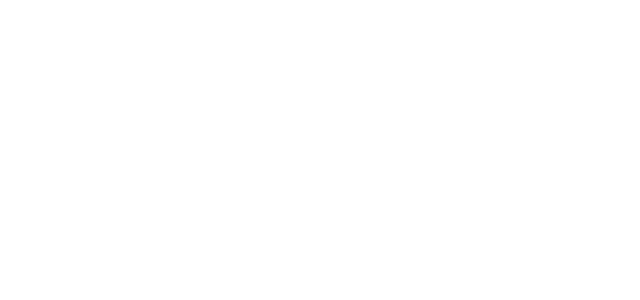
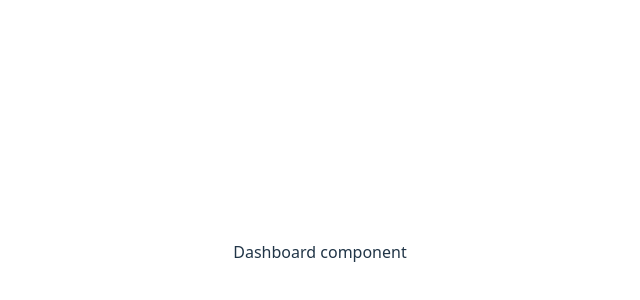
Before and after one commit to paridaq/employee-management-frontend, a React (Vite) app in the folder my-app/: page /dashboard in a window 1280 px wide. Before the commit this address had no page. Shown: the part 148-448 px from the top of the page, without its empty margins (320-960 px from the left). Built offline with nearby package versions, Linux system fonts and the light colour scheme.

Commit message:
adding some components

```diff
--- a/my-app/src/App.tsx
+++ b/my-app/src/App.tsx
@@ -2,6 +2,8 @@
 import './App.css'
 import { Route, Routes } from 'react-router'
 import Home from './Home'
+import NoMatch from './nomatch/NoMatch'
+import Dashboard from './dashboard/Dashboard'
 
 function App() {
 
@@ -10,6 +12,8 @@
     <>
       <Routes>
         <Route path="/" element={<Home/>}/>
+        <Route path = "*" element = {<NoMatch/>}/>
+        <Route path = "/dashboard" element= {<Dashboard/>}/>
       </Routes>
     </>
   )
--- a/my-app/src/dashboard/Dashboard.tsx
+++ b/my-app/src/dashboard/Dashboard.tsx
@@ -0,0 +1,18 @@
+
+
+
+
+function Dashboard(){
+
+
+     return(
+
+    <>
+    <div> Dashboard component</div>
+
+    </>
+
+     )
+}
+
+export default Dashboard;
--- a/my-app/src/nomatch/NoMatch.tsx
+++ b/my-app/src/nomatch/NoMatch.tsx
@@ -9,3 +9,4 @@
         </>
     )
 }
+export default  NoMatch;
```
Also changed, not shown: my-app/src/employee/PostUser.tsx (added, +12 -0 lines).
